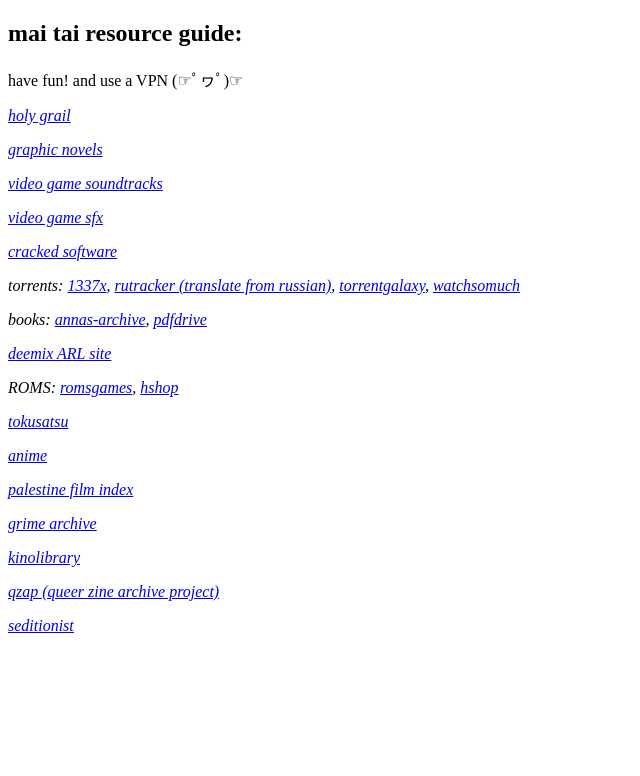
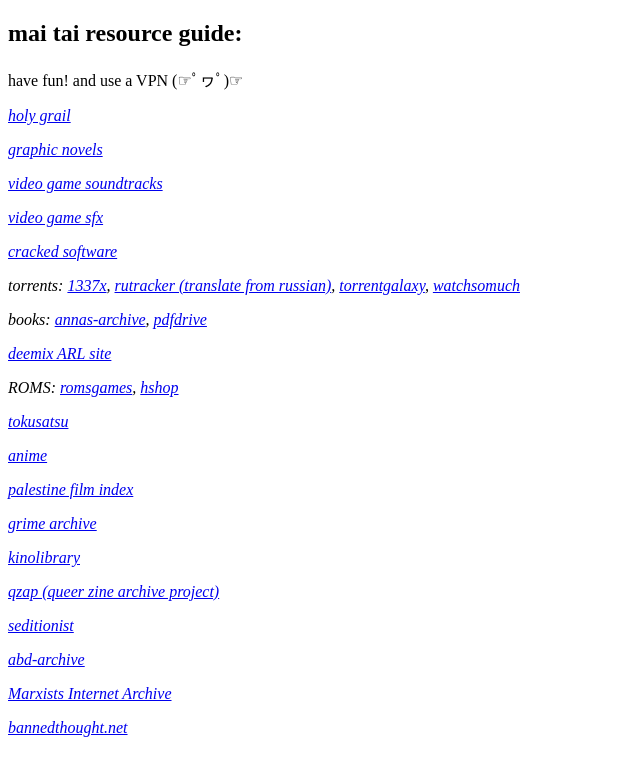
Before and after one commit to ma1tai/resourceguide, a plain HTML site: page index.html in a window 1280 px wide. Shown: the whole page, without its empty margins (0-640 px from the left). Drawn offline with Linux system fonts and the light colour scheme.

Commit message:
rsrguide.html

```diff
--- a/index.html
+++ b/index.html
@@ -87,6 +87,22 @@
         <a href="https://seditionist.uk/"target= "_blank">seditionist</a>
     </i>
 </p>
+<p>
+    <i>
+        <a href="https://abd-archive.org/"target= "_blank">abd-archive</a>
+    </i>
+</p>
+<p>
+    <i>
+        <a href="https://www.marxists.org/"target= "_blank">Marxists Internet Archive</a>
+    </i>
+</p>
+<p>
+    <i>
+        <a href="https://www.bannedthought.net/"target= "_blank">bannedthought.net</a>
+    </i>
+</p>
+
 
 
 
```
